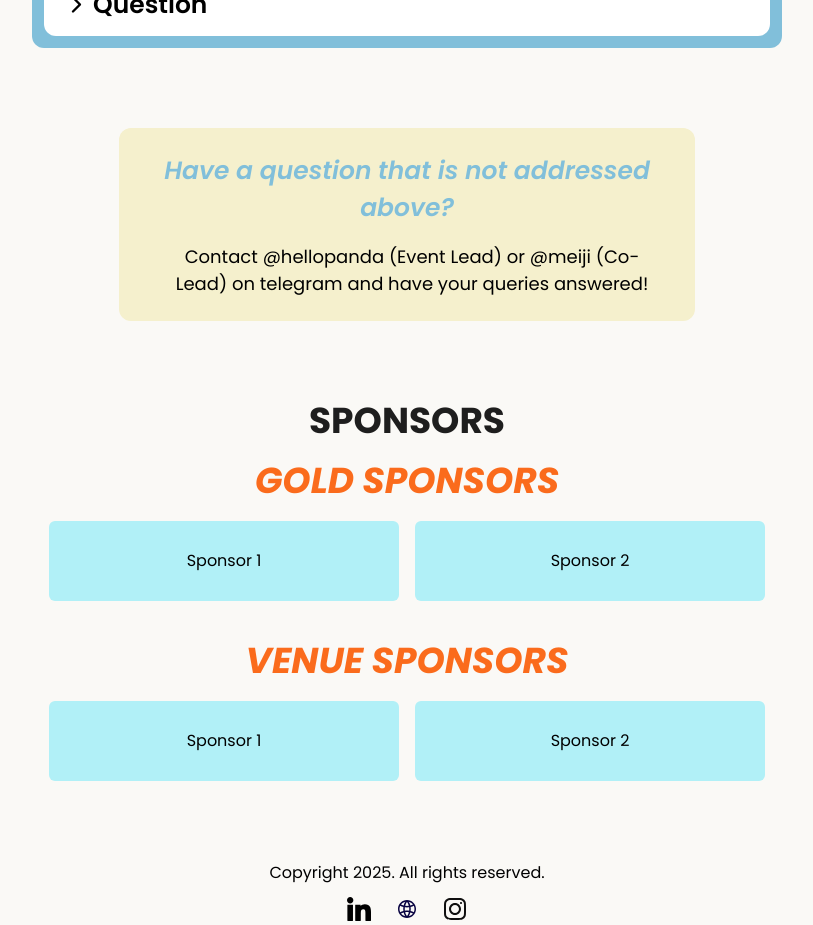
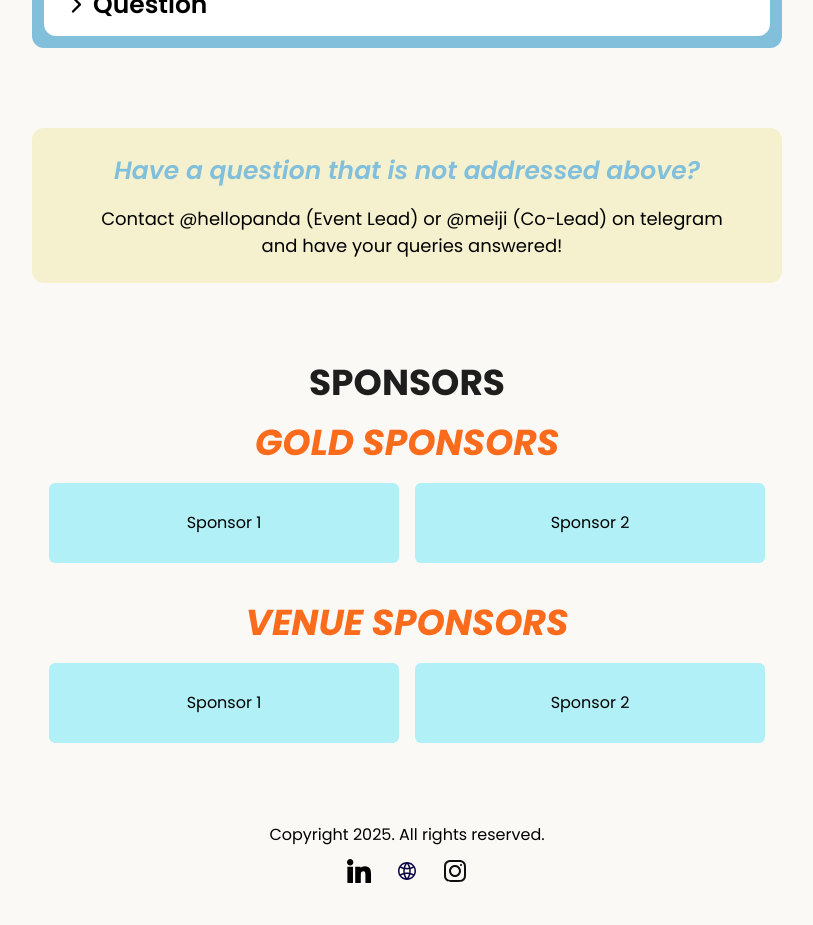
Before and after one commit to DevHub-iLab/summerbuild-2025, a React (Vite) app: page / in a window 1280 px wide. Shown: the part 4480-5405 px from the top of the page, without its empty margins (233-1046 px from the left). Built offline with nearby package versions, Linux system fonts and the light colour scheme; the HTML template or start-up script is replaced by a standard one.

Commit message:
fix faq alignment

```diff
--- a/src/components/Body/FAQ/FAQExt.jsx
+++ b/src/components/Body/FAQ/FAQExt.jsx
@@ -1,6 +1,6 @@
 function FAQExt(props) {
     return (
-        <div className="flex-col rounded-xl md:text-[25px] sm:text-[20px] text-[15px] text-center bg-[rgb(245,240,205)] mt-20 w-auto p-6 mx-88 transition-all duration-300 ease-in-out transform hover:scale-105 hover:shadow-lg hover:shadow-gray-400">
+        <div className="flex-col rounded-xl md:text-[25px] sm:text-[20px] text-[15px] text-center bg-[rgb(245,240,205)] mt-20 md:w-[750px] sm:w-[600px] w-[400px] p-6 mx-auto transition-all duration-300 ease-in-out transform hover:scale-105 hover:shadow-lg hover:shadow-gray-400">
             <h1 className="pb-2 font-semibold text-center italic text-[#81BFDA]">
                 {props.header}
             </h1>
```
